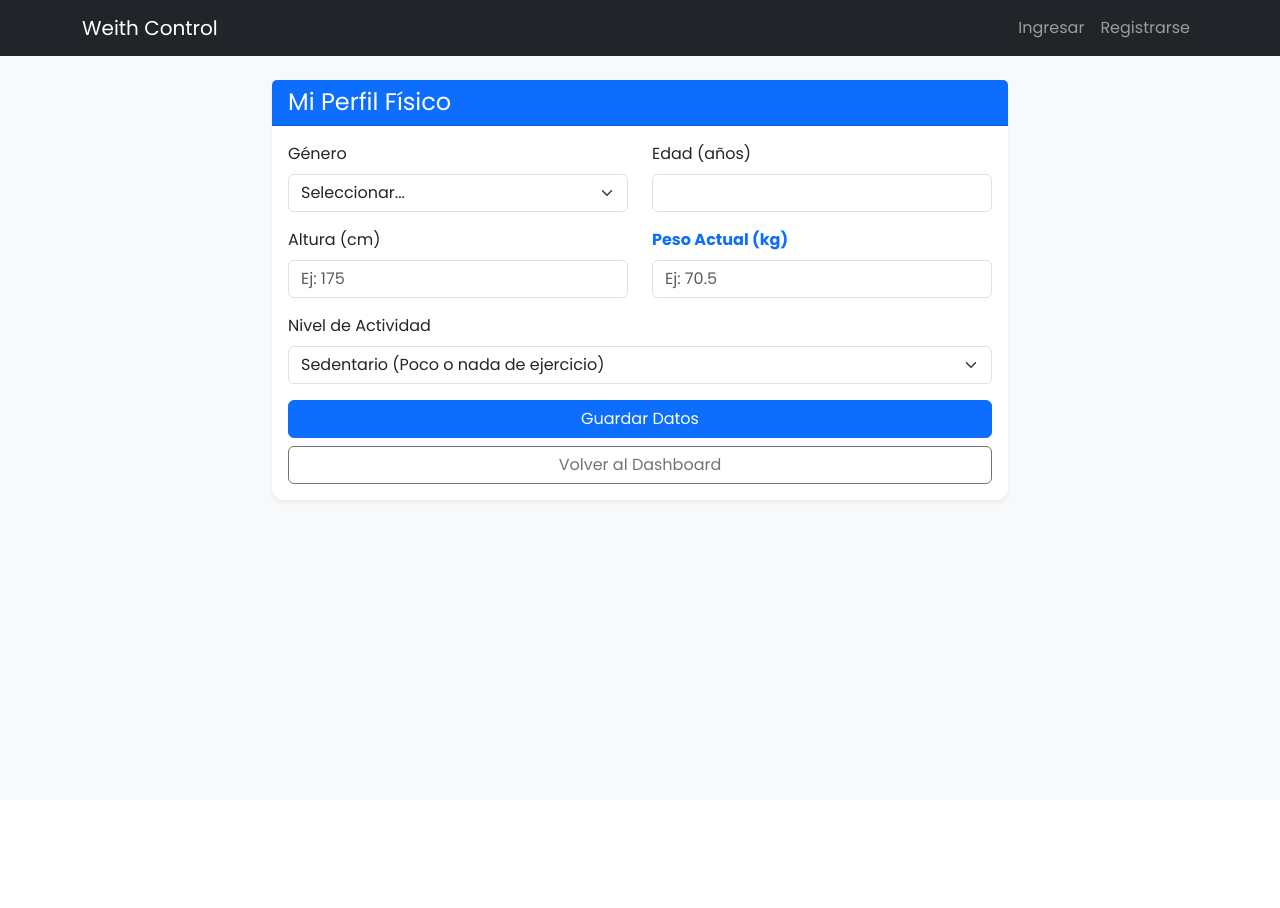
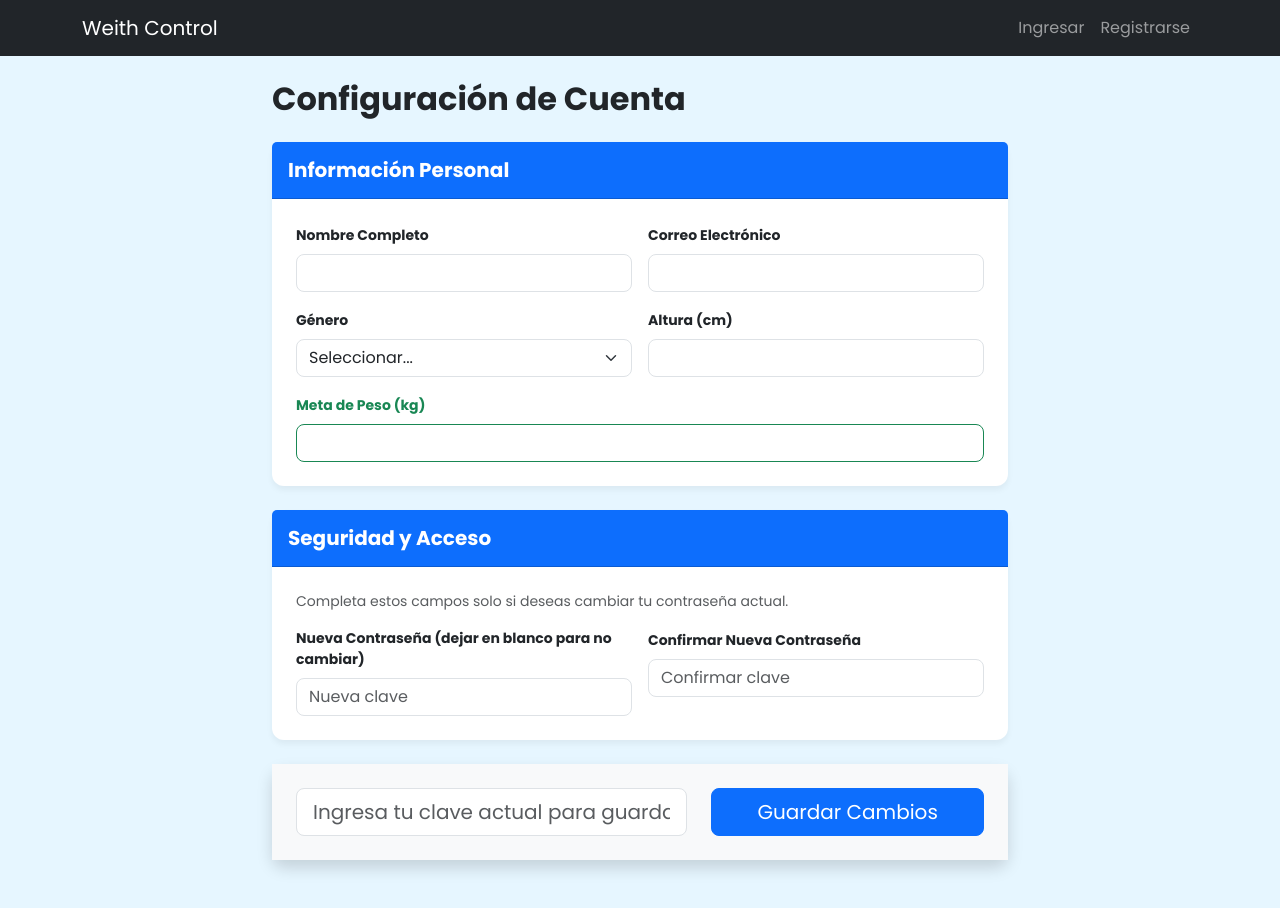
Before and after one commit to nbilbaos/wControl-PythonProject, a Flask app: template app/templates/main/profile.html in a window 1280 px wide. Before the commit the page ends 503 px from the top, so only its background shows below. Run offline with Flask 3, Linux system fonts and the light colour scheme; the template is opened without the code that fills it: values that come from a table or form of the project are taken from there, others are empty.

Commit message:
Correciones varias

```diff
--- a/app/auth/forms.py
+++ b/app/auth/forms.py
@@ -32,3 +32,27 @@ class RegistrationForm(FlaskForm):
     weight = FloatField('Peso Inicial (kg)', validators=[Optional(), NumberRange(min=20, max=300)])
 
     submit = SubmitField('Registrarse')
+
+
+class ProfileForm(FlaskForm):
+    # Datos Generales
+    name = StringField('Nombre Completo', validators=[DataRequired()])
+    email = StringField('Correo Electrónico', validators=[DataRequired(), Email()])
+
+    # Datos Físicos
+    gender = SelectField('Género', choices=[('', 'Seleccionar...'), ('male', 'Hombre'), ('female', 'Mujer')])
+    height = FloatField('Altura (cm)', validators=[DataRequired()])
+    weight_goal = FloatField('Meta de Peso (kg)', validators=[DataRequired()])
+
+    # Seguridad (Opcionales)
+    new_password = PasswordField('Nueva Contraseña (dejar en blanco para no cambiar)',
+                                 validators=[Optional(), Length(min=8)])
+    confirm_password = PasswordField('Confirmar Nueva Contraseña',
+                                     validators=[EqualTo('new_password', message='Las contraseñas no coinciden')])
+
+    # Validación Requerida para cambios sensibles
+    current_password = PasswordField('Contraseña Actual (requerida para guardar cambios)',
+                                     validators=[
+                                         DataRequired(message="Debes ingresar tu contraseña actual para confirmar")])
+
+    submit = SubmitField('Guardar Cambios')
--- a/app/templates/base.html
+++ b/app/templates/base.html
@@ -12,7 +12,8 @@
     <style>
         body {
             font-family: 'Poppins', sans-serif;
-            background-color: #f8f9fa;
+            background-color: #E6F6FF;
+
         }
         .card {
             border: none;
@@ -23,7 +24,7 @@
 </head>
 <body>
 
-    {% if request.endpoint not in ['auth.login', 'auth.register'] %}
+    {% if request.endpoint not in ['auth.login', 'auth.register', 'main.index'] %}
         <nav class="navbar navbar-expand-lg navbar-dark bg-dark mb-4">
             <div class="container">
                 <a class="navbar-brand" href="{{ url_for('main.index') }}">Weith Control</a>
@@ -45,10 +46,18 @@
                             {% endif %}
 
                             <li class="nav-item">
-                                <span class="nav-link disabled text-light">
-                                    Hola, {{ session.get('name', 'Usuario') }}
-                                </span>
+                                <a class="nav-link" href="{{ url_for('main.dashboard') }}">
+                                    <i class="bi bi-house"></i> Mi Dashboard
+                                </a>
                             </li>
+
+                            <li class="nav-item">
+                                <a class="nav-link" href="{{ url_for('main.profile') }}">
+                                    <i class="bi bi-person-gear"></i> Mi Perfil
+                                </a>
+                            </li>
+
+
 
                             <li class="nav-item">
                                 <a class="nav-link" href="{{ url_for('auth.logout') }}">Cerrar Sesión</a>
--- a/app/templates/main/profile.html
+++ b/app/templates/main/profile.html
@@ -1,58 +1,80 @@
 {% extends "base.html" %}
 
 {% block content %}
-<div class="row justify-content-center">
-    <div class="col-md-8">
-        <div class="card shadow-sm">
-            <div class="card-header bg-primary text-white">
-                <h4 class="mb-0">Mi Perfil Físico</h4>
-            </div>
-            <div class="card-body">
-                <form action="{{ url_for('main.profile') }}" method="POST">
+<div class="row justify-content-center pb-5">
+    <div class="col-md-10 col-lg-8">
+        <h2 class="fw-bold mb-4">Configuración de Cuenta</h2>
 
-                    <div class="row mb-3">
+        <form action="" method="POST" novalidate>
+            {{ form.hidden_tag() }}
+
+            <div class="card mb-4">
+                <div class="card-header bg-primary py-3">
+                    <h5 class="mb-0 text-white fw-bold">Información Personal</h5>
+                </div>
+                <div class="card-body p-4">
+                    <div class="row g-3">
                         <div class="col-md-6">
-                            <label class="form-label">Género</label>
-                            <select name="gender" class="form-select">
-                                <option value="" disabled selected>Seleccionar...</option>
-                                <option value="male" {% if profile.get('gender') == 'male' %}selected{% endif %}>Hombre</option>
-                                <option value="female" {% if profile.get('gender') == 'female' %}selected{% endif %}>Mujer</option>
-                            </select>
+                            {{ form.name.label(class="form-label small fw-bold") }}
+                            {{ form.name(class="form-control rounded-3") }}
                         </div>
                         <div class="col-md-6">
-                            <label class="form-label">Edad (años)</label>
-                            <input type="number" name="age" class="form-control" value="{{ profile.get('age', '') }}" required>
+                            {{ form.email.label(class="form-label small fw-bold") }}
+                            {{ form.email(class="form-control rounded-3") }}
+                        </div>
+                        <div class="col-md-6">
+                            {{ form.gender.label(class="form-label small fw-bold") }}
+                            {{ form.gender(class="form-select rounded-3") }}
+                        </div>
+                        <div class="col-md-6">
+                            {{ form.height.label(class="form-label small fw-bold") }}
+                            {{ form.height(class="form-control rounded-3") }}
+                        </div>
+                        <div class="col-md-12">
+                            <label class="form-label small fw-bold text-success">Meta de Peso (kg)</label>
+                            {{ form.weight_goal(class="form-control rounded-3 border-success") }}
                         </div>
                     </div>
+                </div>
+            </div>
 
-                    <div class="row mb-3">
+            <div class="card mb-4 border-warning">
+                <div class="card-header bg-primary py-3">
+                    <h5 class="mb-0 text-white fw-bold">Seguridad y Acceso</h5>
+                </div>
+                <div class="card-body p-4">
+                    <p class="text-muted small mb-3">Completa estos campos solo si deseas cambiar tu contraseña actual.</p>
+                    <div class="row g-3">
                         <div class="col-md-6">
-                            <label class="form-label">Altura (cm)</label>
-                            <input type="number" name="height" class="form-control" placeholder="Ej: 175" value="{{ profile.get('height', '') }}" required>
+                            {{ form.new_password.label(class="form-label small fw-bold") }}
+                            {{ form.new_password(class="form-control rounded-3", placeholder="Nueva clave") }}
                         </div>
                         <div class="col-md-6">
-                            <label class="form-label fw-bold text-primary">Peso Actual (kg)</label>
-                            <input type="number" step="0.1" name="weight" class="form-control" placeholder="Ej: 70.5" value="{{ profile.get('current_weight', '') }}" required>
+                            {{ form.confirm_password.label(class="form-label small fw-bold") }}
+                            {{ form.confirm_password(class="form-control rounded-3", placeholder="Confirmar clave") }}
                         </div>
                     </div>
+                </div>
+            </div>
 
-                    <div class="mb-3">
-                        <label class="form-label">Nivel de Actividad</label>
-                        <select name="activity_level" class="form-select">
-                            <option value="sedentary" {% if profile.get('activity_level') == 'sedentary' %}selected{% endif %}>Sedentario (Poco o nada de ejercicio)</option>
-                            <option value="light" {% if profile.get('activity_level') == 'light' %}selected{% endif %}>Ligero (1-3 días por semana)</option>
-                            <option value="moderate" {% if profile.get('activity_level') == 'moderate' %}selected{% endif %}>Moderado (3-5 días por semana)</option>
-                            <option value="active" {% if profile.get('activity_level') == 'active' %}selected{% endif %}>Muy Activo (6-7 días por semana)</option>
-                        </select>
+            <div class="card border-primary shadow">
+                <div class="card-body p-4 bg-light">
+                    <div class="row align-items-center">
+                        <div class="col-md-7">
+
+                            {{ form.current_password(class="form-control form-control-lg", placeholder="Ingresa tu clave actual para guardar") }}
+                            {% for error in form.current_password.errors %}
+                                <span class="text-danger small">{{ error }}</span>
+                            {% endfor %}
+                        </div>
+                        <div class="col-md-5 d-grid pt-3 pt-md-0">
+                            {{ form.submit(class="btn btn-primary btn-lg ") }}
+                        </div>
+
                     </div>
-
-                    <div class="d-grid gap-2">
-                        <button type="submit" class="btn btn-primary">Guardar Datos</button>
-                        <a href="{{ url_for('main.dashboard') }}" class="btn btn-outline-secondary">Volver al Dashboard</a>
-                    </div>
-                </form>
+                </div>
             </div>
-        </div>
+        </form>
     </div>
 </div>
 {% endblock %}
```
Also changed, not shown: app/main/routes.py (+40 -19 lines).
